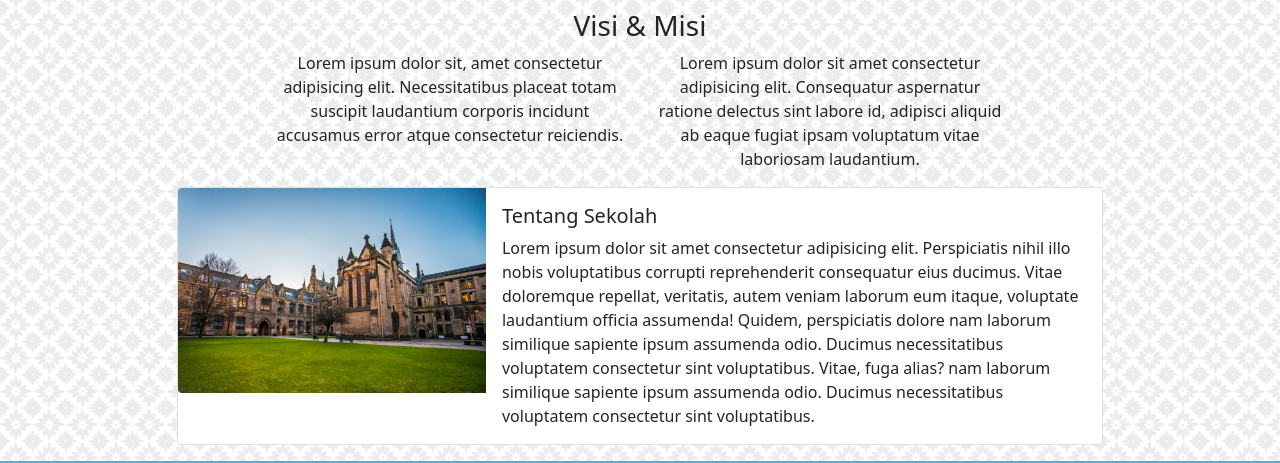
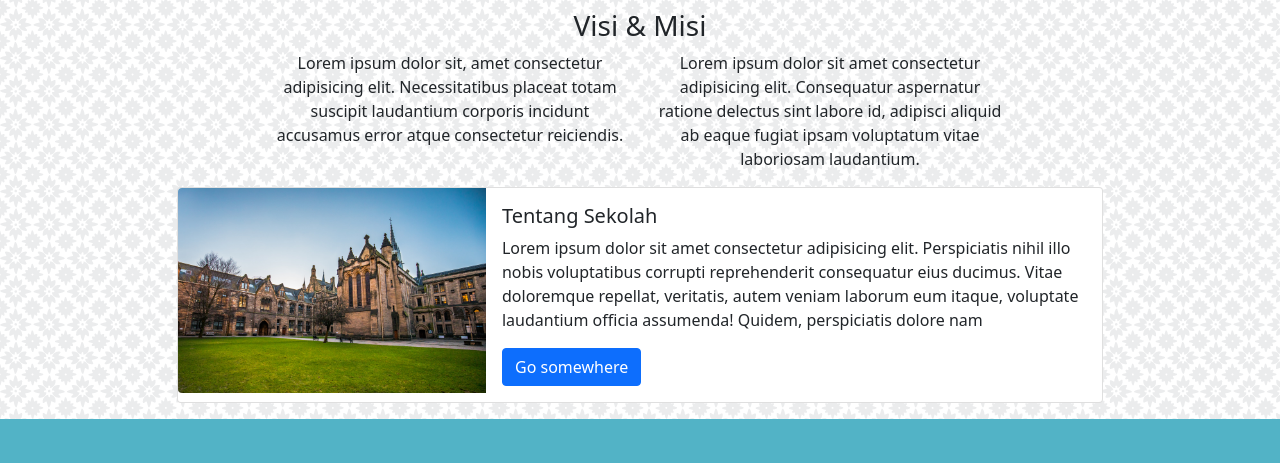
Before and after one commit to Masyahdy/websiteSekolah, a plain HTML site: page index.html in a window 1280 px wide. Shown: the part 492-955 px from the top of the page. Drawn offline with nearby package versions, Linux system fonts and the light colour scheme.

Commit message:
menambahkan button pada profil, tentang sekolah

```diff
--- a/index.html
+++ b/index.html
@@ -96,9 +96,9 @@
                     <h5 class="card-title">Tentang Sekolah</h5>
                     <p class="card-text">
                       Lorem ipsum dolor sit amet consectetur adipisicing elit. Perspiciatis nihil illo nobis voluptatibus corrupti reprehenderit consequatur eius ducimus. Vitae doloremque repellat, veritatis, autem veniam laborum eum
-                      itaque, voluptate laudantium officia assumenda! Quidem, perspiciatis dolore nam laborum similique sapiente ipsum assumenda odio. Ducimus necessitatibus voluptatem consectetur sint voluptatibus. Vitae, fuga alias? nam
-                      laborum similique sapiente ipsum assumenda odio. Ducimus necessitatibus voluptatem consectetur sint voluptatibus.
+                      itaque, voluptate laudantium officia assumenda! Quidem, perspiciatis dolore nam
                     </p>
+                    <a href="#" class="btn btn-primary">Go somewhere</a>
                   </div>
                 </div>
               </div>
```
